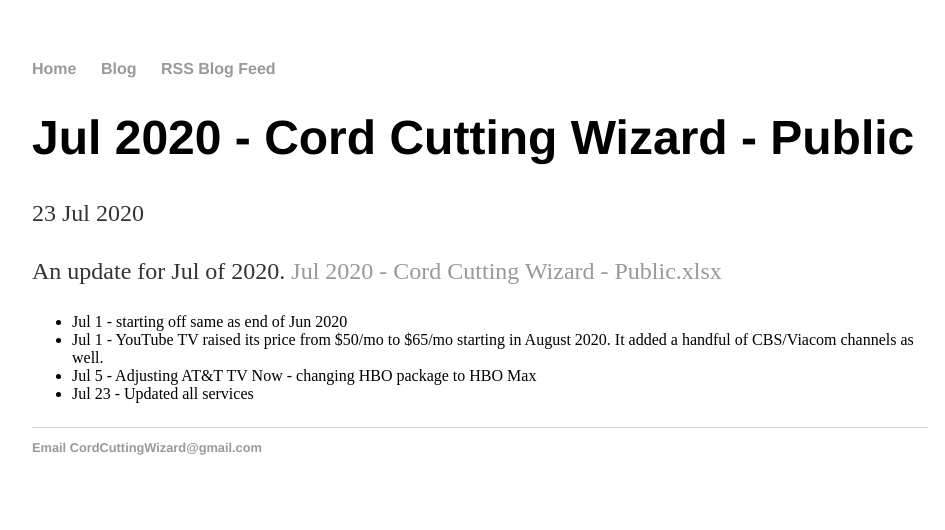
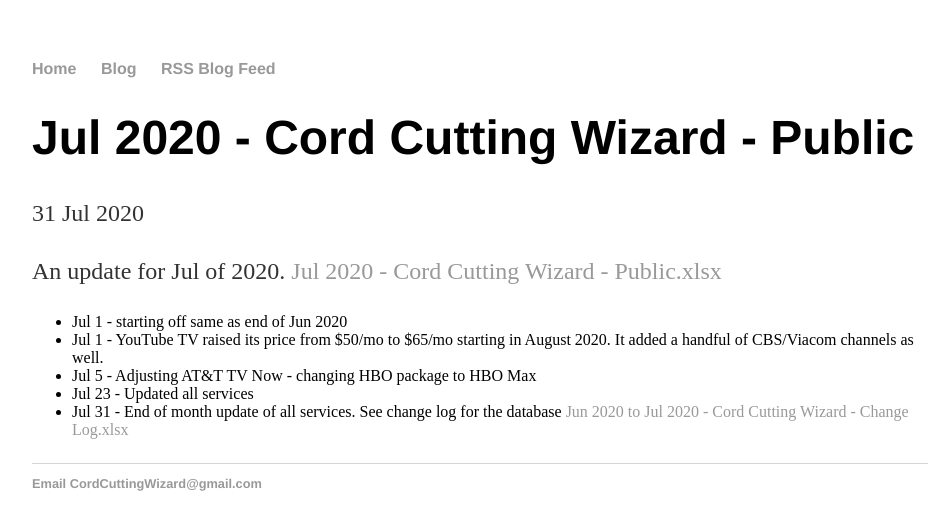
Before and after one commit to wjhladik/wjhladik.github.io, a Jekyll site: the page built from _posts/2020-07-31-Jul-2020-Cord-Cutting-Wizard-Public.md, in a window 1280 px wide. Shown: the top 530 px of the page, without its empty margins (160-1105 px from the left). Built offline with Jekyll 4.4.1, drawn with Linux system fonts in a browser that asks for light colours.

Commit message:
Update and rename 2020-07-23-Jul-2020-Cord-Cutting-Wizard-Public.md to 2020-07-31-Jul-2020-Cord-Cutting-Wizard-Public.md

```diff
--- a/_posts/2020-07-23-Jul-2020-Cord-Cutting-Wizard-Public.md
+++ b/_posts/2020-07-31-Jul-2020-Cord-Cutting-Wizard-Public.md
@@ -1,7 +1,7 @@
 ---
 layout: post
 title: "Jul 2020 - Cord Cutting Wizard - Public"
-date: 2020-07-23
+date: 2020-07-31
 ---
 <p>An update for Jul of 2020. <a href="/Jul 2020 - Cord Cutting Wizard - Public.xlsx">Jul 2020 - Cord Cutting Wizard - Public.xlsx</a>
   <p>
@@ -10,3 +10,4 @@
       <li>Jul 1 - YouTube TV raised its price from $50/mo to $65/mo starting in August 2020. It added a handful of CBS/Viacom channels as well.
       <li>Jul 5 - Adjusting AT&T TV Now - changing HBO package to HBO Max
       <li>Jul 23 - Updated all services
+      <li>Jul 31 - End of month update of all services. See change log for the database <a href="/Jun 2020 to Jul 2020 - Cord Cutting Wizard - Change Log.xlsx">Jun 2020 to Jul 2020 - Cord Cutting Wizard - Change Log.xlsx</a>
```
